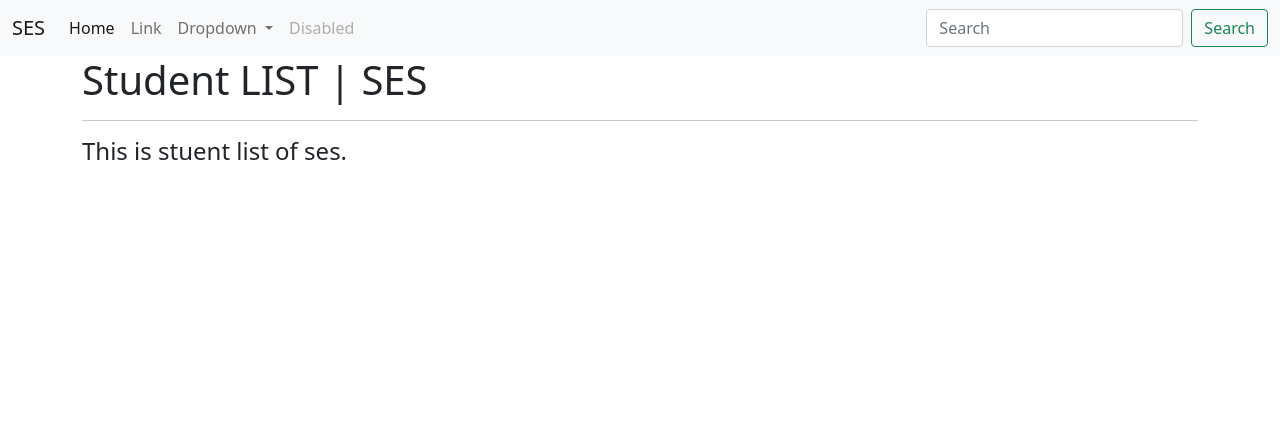
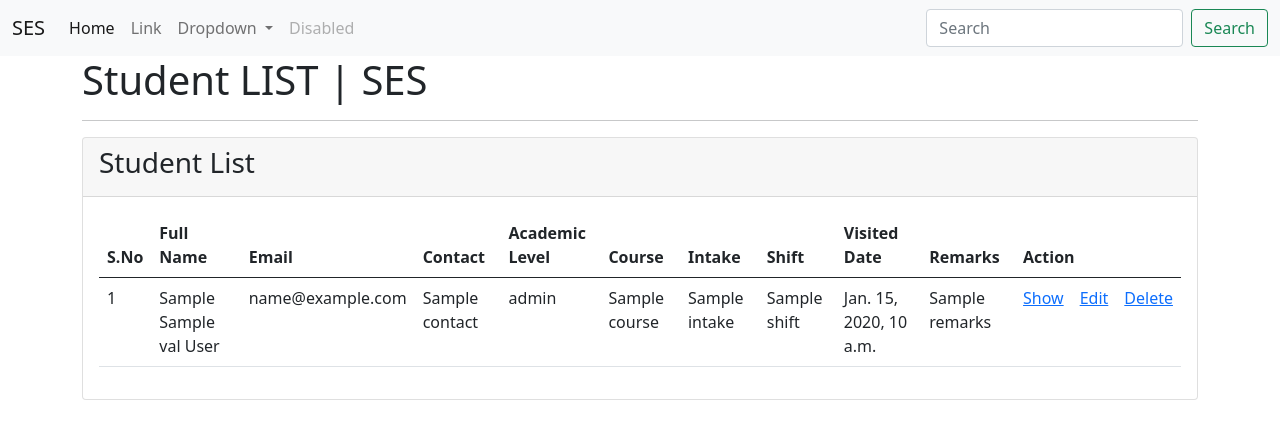
Before and after one commit to sixdgt/student_enquiry_system, a Django app: template project_ses/app_ses/templates/students/index.html in a window 1280 px wide. Shown: the top 439 px of the page. Run offline with Django 3.2, Linux system fonts and the light colour scheme; the template is opened without the code that fills it: most values are stand-ins (such as "Sample title", 1, 10 or a date in 2020).

Commit message:
student create & list

```diff
--- a/project_ses/app_ses/models.py
+++ b/project_ses/app_ses/models.py
@@ -15,6 +15,9 @@ class AppUser(models.Model):
 class Course(models.Model):
     title = models.CharField(max_length=200)
     code = models.CharField(max_length=20)
+
+    def __str__(self):
+        return self.title
 
     class Meta:
         db_table = "app_courses"
--- a/project_ses/app_ses/templates/students/index.html
+++ b/project_ses/app_ses/templates/students/index.html
@@ -8,6 +8,48 @@ Student | INDEX
 <div class="container">
     <h1>Student LIST | SES</h1>
     <hr>
-    <h4>This is stuent list of ses.</h4>
+    <div class="card">
+        <div class="card-header">
+            <h3>Student List</h3>
+        </div>
+        <div class="card-body">
+            <table class="table table-hover">
+                <thead>
+                    <tr>
+                        <th>S.No</th>
+                        <th>Full Name</th>
+                        <th>Email</th>
+                        <th>Contact</th>
+                        <th>Academic Level</th>
+                        <th>Course</th>
+                        <th>Intake</th>
+                        <th>Shift</th>
+                        <th>Visited Date</th>
+                        <th>Remarks</th>
+                        <th colspan="3">Action</th>
+                    </tr>
+                </thead>
+                <tbody>
+                    {% for val in std_list %}
+                    <tr>
+                        <td>{{ forloop.counter }}</td>
+                        <td>{{ val.first_name }} {{ val.middle_name }} {{ val.last_name }}</td>
+                        <td>{{ val.email }}</td>
+                        <td>{{ val.contact }}</td>
+                        <td>{{ val.academic_level }}</td>
+                        <td>{{ val.course }}</td>
+                        <td>{{ val.intake }}</td>
+                        <td>{{ val.shift }}</td>
+                        <td>{{ val.visited_at }}</td>
+                        <td>{{ val.remarks }}</td>
+                        <td><a href="{% url 'students.show' val.id %}">Show</a></td>
+                        <td><a href="{% url 'students.edit' val.id %}">Edit</a></td>
+                        <td><a href="{% url 'students.delete' val.id %}">Delete</a></td>
+                    </tr>
+                    {% endfor %}
+                </tbody>
+            </table>
+        </div>
+    </div>
 </div>
 {% endblock %}
--- a/project_ses/app_ses/urls.py
+++ b/project_ses/app_ses/urls.py
@@ -4,6 +4,7 @@ from . import views
 urlpatterns = [
     path("students/", views.student_index, name="students.index"),
     path("students/create/", views.student_create, name="students.create"),
-    path("students/edit/", views.student_edit, name="students.edit"),
-    path("students/show/", views.student_show, name="students.show"),
+    path("students/edit/<int:id>/", views.student_edit, name="students.edit"),
+    path("students/show/<int:id>/", views.student_show, name="students.show"),
+    path("students/delete/<int:id>/", views.student_delete, name="students.delete"),
 ]
```
Also changed, not shown: project_ses/app_ses/templates/students/create.html (+6 -1 lines), project_ses/app_ses/views.py (+33 -3 lines).
